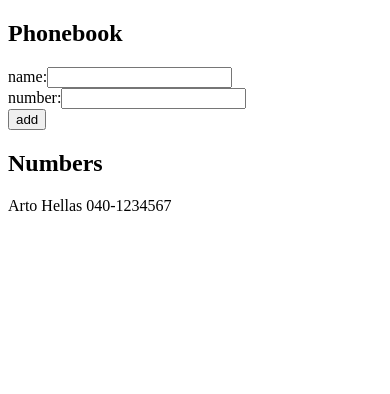
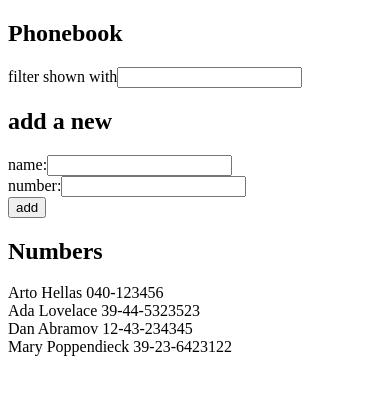
Before and after one commit to ongweisheng/fullstackopen, a React (Create React App) app in the folder part2/phonebook/: page / in a window 390 px wide. Shown: the top 394 px of the page. Built offline with nearby package versions, Linux system fonts and the light colour scheme.

Commit message:
Add code for phonebook step4

```diff
--- a/part2/phonebook/src/App.js
+++ b/part2/phonebook/src/App.js
@@ -1,19 +1,26 @@
 import { useState } from 'react'
 
-const Person = ({ person }) => {
+const Persons= ({ persons, searchFilter }) => {
   return (
-    <div>
-      {person.name} {person.number}
-    </div>
+    <>
+      {(persons.filter(person => person.name.toLowerCase().includes(searchFilter.toLowerCase()))).map(person =>
+      <div key={person.id}>
+        {person.name} {person.number}
+      </div>)}
+    </>
   )
 }
 
 const App = () => {
   const [persons, setPersons] = useState([
-    { name: 'Arto Hellas', number: "040-1234567" }
+    { name: 'Arto Hellas', number: '040-123456', id: 1 },
+    { name: 'Ada Lovelace', number: '39-44-5323523', id: 2 },
+    { name: 'Dan Abramov', number: '12-43-234345', id: 3 },
+    { name: 'Mary Poppendieck', number: '39-23-6423122', id: 4 }
   ])
   const [newName, setNewName] = useState('')
   const [newNumber, setNewNumber] = useState("")
+  const [newFilter, setNewFilter] = useState("")
 
   const addContact = (event) => {
     event.preventDefault()
@@ -39,9 +46,24 @@
     setNewNumber(event.target.value)
   }
 
+  const handleFilterChange = (event) => {
+    console.log(event.target.value)
+    setNewFilter(event.target.value)
+  }
+
   return (
     <div>
       <h2>Phonebook</h2>
+      <form onSubmit={addContact}>
+        <div>
+          filter shown with
+          <input
+          value={newFilter}
+          onChange={handleFilterChange}
+          />
+        </div>
+      </form>
+      <h2>add a new</h2>
       <form onSubmit={addContact}>
         <div>
           name:
@@ -62,9 +84,7 @@
         </div>
       </form>
       <h2>Numbers</h2>
-      {persons.map(person =>
-        <Person key={person.name} person={person} />
-        )}
+      <Persons persons={persons} searchFilter={newFilter} />
     </div>
   )
 }
```
